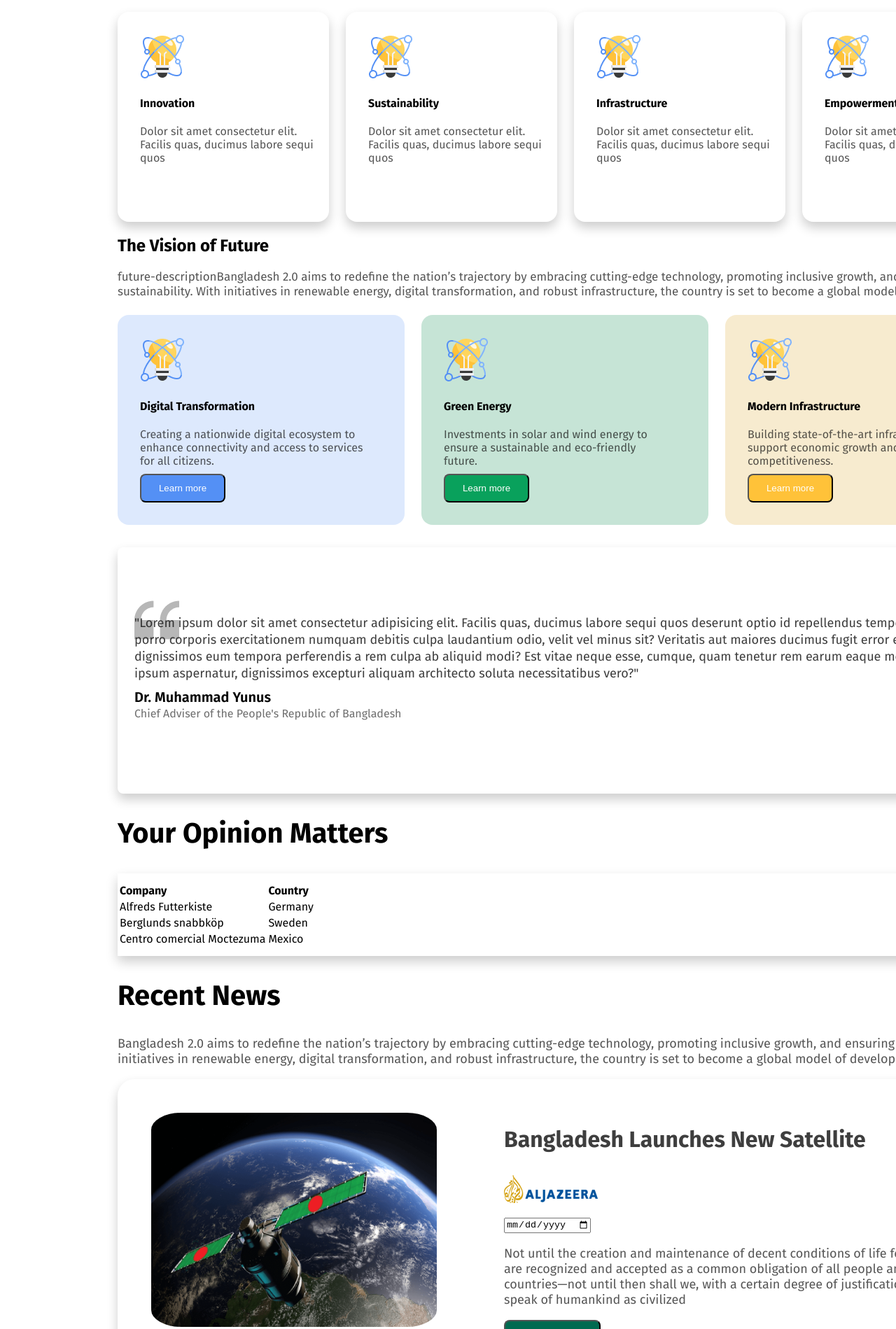
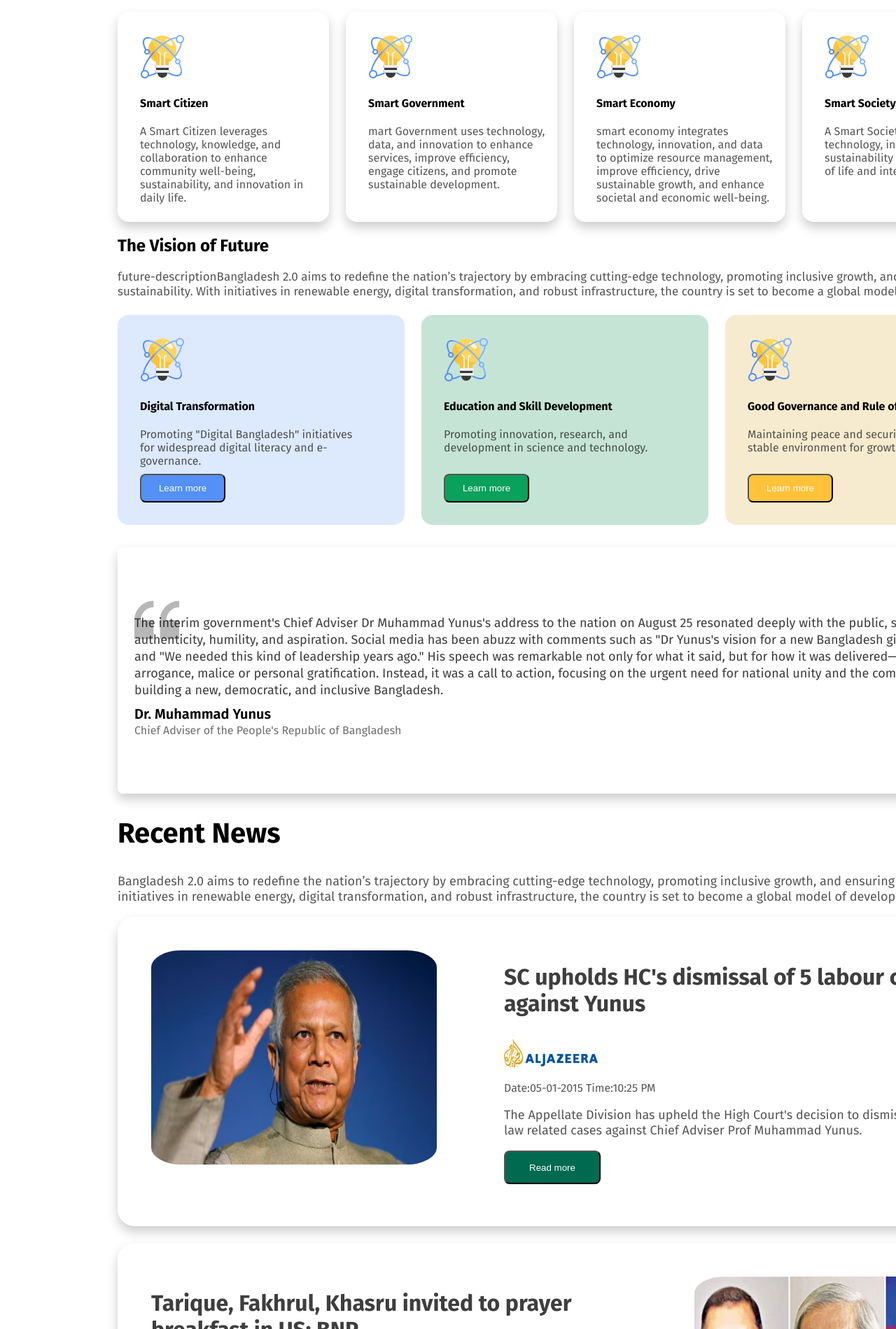
Before and after one commit to MdRakibHossen0/bangladesh-2-0-assignment, a plain HTML site: page index.html in a window 1280 px wide. Shown: the part 901-2800 px from the top of the page at 70% size. Drawn offline with Linux system fonts and the light colour scheme.

Commit message:
added the recent news

```diff
--- a/index.html
+++ b/index.html
@@ -13,7 +13,7 @@
         <header>
             <div class="bangladesh">
                 <h1 class="bangladesh-title">Bangladesh 2.0</h1>
-                <button class="bangladesh-btn">Sign up</button>
+                <button class="Sign-btn btn-share">Sign In</button>
 
             </div>
 
@@ -23,9 +23,11 @@
                     <h3 class="New-bangladesh-sub-tittle">Bangladesh 2.0</h3>
                     <p class="New-bangladesh-description">Idea , innovation ,
                         vision and challenges in New Bangladesh.
+
                     </p>
                     <button class="New-bangladesh-btn btn-share">Explore New
                         Bangladesh</button>
+
 
                 </div>
                 <div class="bangladesh-2-image">
@@ -47,36 +49,32 @@
                     <div class="pillar-1">
                         <img class="pillar-image" src="./assets/card-icon.png"
                             alt>
-                        <h4 class="pillar-tittle">Innovation</h4>
-                        <p class="pillar-description">Dolor sit amet consectetur
-                            elit. Facilis quas, ducimus labore sequi quos</p>
+                        <h4 class="pillar-tittle">Smart Citizen</h4>
+                        <p class="pillar-description">A Smart Citizen leverages technology, knowledge, and collaboration to enhance community well-being, sustainability, and innovation in daily life.</p>
 
                     </div>
 
                     <div class="pillar-2">
                         <img class="pillar-image" src="./assets/card-icon.png"
                             alt>
-                        <h4 class="pillar-tittle">Sustainability</h4>
-                        <p class="pillar-description">Dolor sit amet consectetur
-                            elit. Facilis quas, ducimus labore sequi quos</p>
+                        <h4 class="pillar-tittle">Smart Government</h4>
+                        <p class="pillar-description">mart Government uses technology, data, and innovation to enhance services, improve efficiency, engage citizens, and promote sustainable development.</p>
 
                     </div>
 
                     <div class="pillar-3">
                         <img class="pillar-image" src="./assets/card-icon.png"
                             alt>
-                        <h4 class="pillar-tittle">Infrastructure</h4>
-                        <p class="pillar-description">Dolor sit amet consectetur
-                            elit. Facilis quas, ducimus labore sequi quos</p>
+                        <h4 class="pillar-tittle">Smart Economy</h4>
+                        <p class="pillar-description">smart economy integrates technology, innovation, and data to optimize resource management, improve efficiency, drive sustainable growth, and enhance societal and economic well-being.</p>
 
                     </div>
 
                     <div class="pillar-3">
                         <img class="pillar-image" src="./assets/card-icon.png"
                             alt>
-                        <h4 class="pillar-tittle">Empowerment</h4>
-                        <p class="pillar-description">Dolor sit amet consectetur
-                            elit. Facilis quas, ducimus labore sequi quos</p>
+                        <h4 class="pillar-tittle">Smart Society</h4>
+                        <p class="pillar-description">A Smart Society leverages technology, innovation, and sustainability to enhance quality of life and interconnectedness.</p>
 
                     </div>
 
@@ -105,32 +103,29 @@
                         <img class="card-image" src="./assets/card-icon.png"
                             alt>
                         <h4 class="card-tittle">Digital Transformation</h4>
-                        <p class="card-description">Creating a nationwide
-                            digital ecosystem to enhance connectivity and access
-                            to services for all citizens.</p>
-                        <button class="purple-btn margin btn-share">Learn more</button>
+                        <p class="card-description">Promoting "Digital Bangladesh" initiatives for widespread digital literacy and e-governance.</p>
+                        <button class="purple-btn margin btn-share">Learn
+                            more</button>
 
                     </div>
 
                     <div class="card-2">
                         <img class="card-image" src="./assets/card-icon.png"
                             alt>
-                        <h4 class="card-tittle">Green Energy</h4>
-                        <p class="card-description">Investments in solar and
-                            wind energy to ensure a sustainable and eco-friendly
-                            future.</p>
-                        <button class="green-btn margin btn-share">Learn more</button>
+                        <h4 class="card-tittle">Education and Skill Development</h4>
+                        <p class="card-description">Promoting innovation, research, and development in science and technology.</p>
+                        <button class="green-btn margin btn-share">Learn
+                            more</button>
 
                     </div>
 
                     <div class="card-3">
                         <img class="card-image" src="./assets/card-icon.png"
                             alt>
-                        <h4 class="card-tittle">Modern Infrastructure</h4>
-                        <p class="card-description">Building state-of-the-art
-                            infrastructure to support economic growth and global
-                            competitiveness.</p>
-                        <button class="yellow-btn margin btn-share">Learn more</button>
+                        <h4 class="card-tittle">Good Governance and Rule of Law</h4>
+                        <p class="card-description">Maintaining peace and security to foster a stable environment for growth.</p>
+                        <button class="yellow-btn margin btn-share">Learn
+                            more</button>
 
                     </div>
 
@@ -145,7 +140,7 @@
                 <div class="Dr-Yunus">
 
                     <p
-                        class="Yunus-description">"Lorem ipsum dolor sit amet consectetur adipisicing elit. Facilis quas, ducimus labore sequi quos deserunt optio id repellendus tempora veniam amet porro corporis exercitationem numquam debitis culpa laudantium odio, velit vel minus sit? Veritatis aut maiores ducimus fugit error ex sit, dignissimos eum tempora perferendis a rem culpa ab aliquid modi? Est vitae neque esse, cumque, quam tenetur rem earum eaque mollitia modi ipsum aspernatur, dignissimos excepturi aliquam architecto soluta necessitatibus vero?"</p>
+                        class="Yunus-description">The interim government's Chief Adviser Dr Muhammad Yunus's address to the nation on August 25 resonated deeply with the public, striking a chord of authenticity, humility, and aspiration. Social media has been abuzz with comments such as "Dr Yunus's vision for a new Bangladesh gives me hope" and "We needed this kind of leadership years ago." His speech was remarkable not only for what it said, but for how it was delivered—free of arrogance, malice or personal gratification. Instead, it was a call to action, focusing on the urgent need for national unity and the commitment to building a new, democratic, and inclusive Bangladesh.</p>
 
                     <div class="Dr-Yunus-sub">
                         <h3 class="Yunus-tittle">Dr. Muhammad Yunus</h3>
@@ -157,56 +152,6 @@
             </section>
 
             <!-- opinion -->
-
-            <section class="opinion">
-
-                <h2 class="opinion-title"> Your Opinion Matters</h2>
-
-                <!-- <div class="form-title">
-
-                     <form action>
-
-                    <label for="browser">Do you believe Bangladesh is on the right path toward becoming a developed nation?:</label>
-                    <input list="browsers" name="browser" id="browser">
-                    <datalist id="browsers">
-                        <option value="Yes, I Agree">
-
-                            </datalist>
-
-                        </form>
-
-
-
-                </div> -->
-
-                <div class="table">
-                    <table id="table">
-                        <tr>
-                            <th>Company</th>
-
-                            <th>Country</th>
-                        </tr>
-                        <tr>
-                            <td>Alfreds Futterkiste</td>
-
-                            <td>Germany</td>
-                        </tr>
-                        <tr>
-                            <td>Berglunds snabbköp</td>
-
-                            <td>Sweden</td>
-                        </tr>
-                        <tr>
-                            <td>Centro comercial Moctezuma</td>
-
-                            <td>Mexico</td>
-                        </tr>
-
-                    </table>
-
-                </div>
-
-            </section>
 
             <!--Recent News section -->
 
@@ -232,28 +177,16 @@
 
                     <div class="Satellite-1">
                         <img class="satelite-image-1"
-                            src="./assets/satelite.png"
+                            src="./assets/yunus_photo_rueters_1.avif"
                             alt>
                         <div class="Satellite">
-                            <h3 class="Satellite-title">Bangladesh
-                                Launches New
-                                Satellite</h3>
+                            <h3 class="Satellite-title">SC upholds HC's dismissal of 5 labour cases against Yunus</h3>
 
                             <img class="Satellite-icon"
                                 src="./assets/al-jazeera.png" alt>
-                            <p class="Satellite-time"> <input type="date"> </p>
-                            <p class="Satellite-description">Not until
-                                the
-                                creation and maintenance of decent
-                                conditions of
-                                life for all people are recognized and
-                                accepted
-                                as a common obligation of all people and
-                                all
-                                countries—not until then shall we,
-                                with a certain degree of justification,
-                                be able
-                                to speak of humankind as civilized</p>
+                                <p class="dateandtime">Date:05-01-2015  Time:10:25 PM</p>
+
+                            <p class="Satellite-description">The Appellate Division has upheld the High Court's decision to dismiss five labour-law related cases against Chief Adviser Prof Muhammad Yunus.</p>
                             <button class="Satellite-btn btn-share">Read
                                 more</button>
 
@@ -266,33 +199,19 @@
                 <div class="Recent-News-2">
                     <div class="Satellite-1">
                         <div class="Satellite">
-                            <h3 class="Satellite-title">Bangladesh
-                                Launches New
-                                Satellite</h3>
+                            <h3 class="Satellite-title">Tarique, Fakhrul, Khasru invited to prayer breakfast in US: BNP</h3>
 
                             <img class="Satellite-icon"
-                                src="./assets/al-jazeera.png" alt>
-                            <p class="Satellite-time"> <time
-                                    datetime></time></p>
-                            <p class="Satellite-description">Not until
-                                the
-                                creation and maintenance of decent
-                                conditions of
-                                life for all people are recognized and
-                                accepted
-                                as a common obligation of all people and
-                                all
-                                countries—not until then shall we,
-                                with a certain degree of justification,
-                                be able
-                                to speak of humankind as civilized</p>
+                                src="./assets/daily sun.png" alt>
+                              <p class="dateandtime">Date:05-01-2015   Time:10:25 PM</p>
+                            <p class="Satellite-description">BNP Acting Chairman Tarique Rahman, Secretary General Mirza Fakhrul Islam Alamgir and Standing Committee Member Amir Khasru Mahmud Chowdhury have been invited to attend the National Prayer Breakfast.</p>
 
                             <button class="Satellite-btn btn-share">Read
                                 more</button>
 
                         </div>
                         <img class="satelite-image-1"
-                            src="./assets/satelite.png"
+                            src="./assets/bnp-web.avif"
                             alt>
 
                     </div>
@@ -303,29 +222,15 @@
 
                     <div class="Satellite-1">
                         <img class="satelite-image-1"
-                            src="./assets/satelite.png"
+                            src="./assets/sheikh_hasina-1_1_0.avif"
                             alt>
                         <div class="Satellite">
-                            <h3 class="Satellite-title">Bangladesh
-                                Launches New
-                                Satellite</h3>
+                            <h3 class="Satellite-title">India extends Hasina’s visa: HT</h3>
 
                             <img class="Satellite-icon"
-                                src="./assets/al-jazeera.png" alt>
-                            <p class="Satellite-time"> <time
-                                    datetime></time></p>
-                            <p class="Satellite-description">Not until
-                                the
-                                creation and maintenance of decent
-                                conditions of
-                                life for all people are recognized and
-                                accepted
-                                as a common obligation of all people and
-                                all
-                                countries—not until then shall we,
-                                with a certain degree of justification,
-                                be able
-                                to speak of humankind as civilized</p>
+                                src="./assets/download.jpg" alt>
+                           <p class="dateandtime">Date:05-01-2015   Time:10:25 PM</p>
+                            <p class="Satellite-description">Delhi-based newspaper reports citing people ‘familiar with the matter’</p>
                             <button class="Satellite-btn btn-share">Read
                                 more</button>
 
@@ -355,7 +260,7 @@
                 </div>
                 <div class="money-range">
                     <p class="taka-one share-color">100 taka</p>
-                    <p class="taka-one share-color" >200 taka</p>
+                    <p class="taka-one share-color">200 taka</p>
                     <p class="taka-one share-color">500 taka</p>
                     <p class="taka-one share-color">1000 taka</p>
 
@@ -377,7 +282,7 @@
                 <!-- <input class="subscribe-email" type="text"
                     placeholder="Enter your email here">
                 <button class="Subscribe-btn">Subscribe</button> -->
-                <input  class="subscribe-email" type="text" />
+                <input class="subscribe-email" type="text" />
                 <input type="button" value="Subscribe" />
 
                 <p class="sure"> we promise not to spam you</p>
--- a/styles/style.css
+++ b/styles/style.css
@@ -44,14 +44,14 @@ body {
     height: 38px;
 }
 
-.bangladesh-btn: {
-    width: 116px;
-    height: 52px;
+.Sign-btn {
     color: #006a50;
+    height: 41px;
+    width: 122px;
+    margin-top: 30px;
     border-radius: 8px;
-    font-size: 18px;
-    font-weight: 600;
-    margin-top: 20px;
+
+
 }
 
 .bangladesh-2 {
@@ -74,14 +74,16 @@ body {
     font-size: 24px;
     font-weight: 622px;
 
+
 }
 
 .New-bangladesh-description {
     width: 570px;
-    height: 201px;
-    font-size: 56px;
+
+    font-size: 44px;
     font-weight: bold;
-    gap: 24px;
+
+
 }
 
 .New-bangladesh-btn {
@@ -319,6 +321,13 @@ body {
     margin-top: 24px;
 }
 
+.dateandtime {
+    font-size: 16px;
+    color: rgba(14, 14, 14, 0.7);
+
+
+}
+
 .Satellite-1 {
     border-radius: 24px;
     display: flex;
@@ -339,6 +348,8 @@ body {
 .satelite-image-1 {
     padding: 48px;
     border-radius: 18%;
+    width: 408px;
+    height: 306px;
 
 }
 
@@ -367,6 +378,7 @@ body {
     color: white;
     width: 138px;
     height: 48px;
+    margin-bottom: 60px;
 
 }
 
@@ -443,7 +455,7 @@ body {
     color: rgba(14, 14, 14, 0.3);
     text-align: center;
     margin-left: 110px;
-    padding: 25px;
+    padding: 20px;
 
 }
 
@@ -555,14 +567,3 @@ body {
     display: flex;
     justify-content: space-between;
 }
-
-.form-title {
-    background-color: rgba(198, 228, 214, 1);
-}
-
-.table {
-    padding-top: 12px;
-    padding-bottom: 12px;
-    text-align: left;
-    box-shadow: 0 8px 16px 0 rgba(0, 0, 0, 0.2);
-}
```
Also changed, not shown: assets/bnp-web.avif (added), assets/daily sun.png (added), assets/dailynews.jpg (added), assets/download.jpg (added), assets/sheikh_hasina-1_1_0.avif (added), assets/yunus_photo_rueters_1.avif (added).
